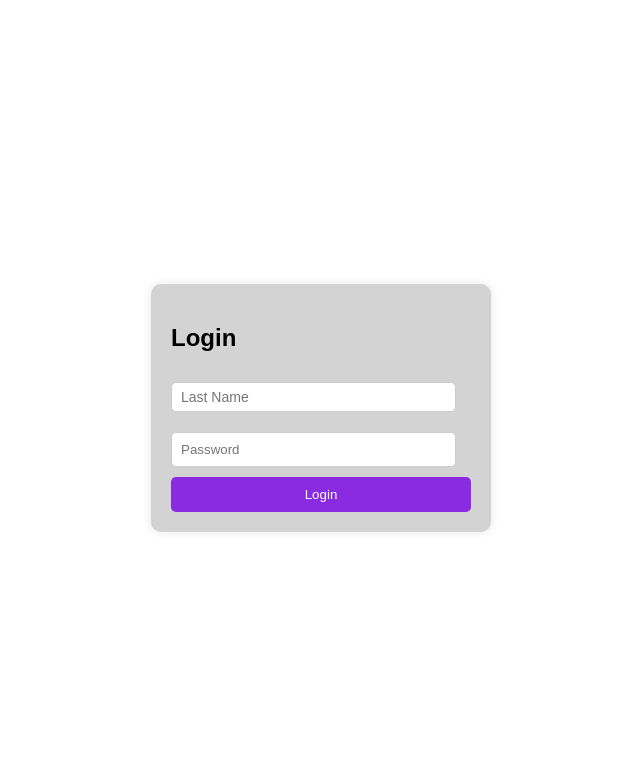
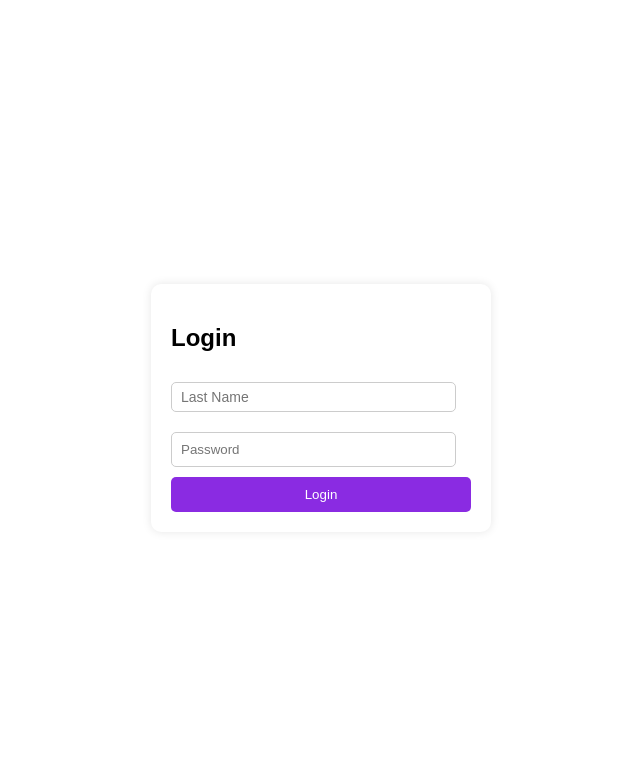
Before and after one commit to singhs74/MovieMania, a PHP site: page /login.html in a window 1280 px wide. Shown: the top 772 px of the page, without its empty margins (319-959 px from the left). Run offline with PHP 8.4, Linux system fonts and the light colour scheme.

Commit message:
login container color change

```diff
--- a/style.css
+++ b/style.css
@@ -60,7 +60,7 @@ input[type=text]{
 }
 
 .login-container, .log-container {
-    background: lightgray;
+    background: white;
     padding: 20px;
     border-radius: 10px;
     box-shadow: 0 0 10px rgba(0, 0, 0, 0.1);
```
